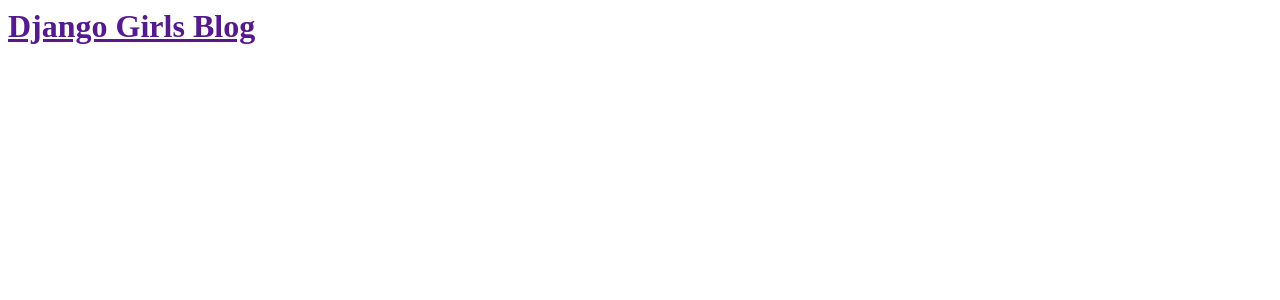
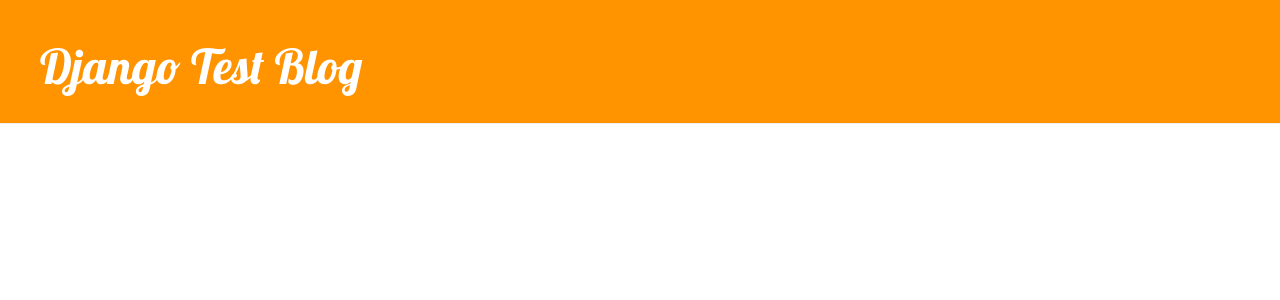
Before and after one commit to kangheeyong/TEST-django, a Django app: page / in a window 1280 px wide. Shown: the top 300 px of the page. Run offline with Django 3.2, Linux system fonts and the light colour scheme; data that the repository does not hold is empty; some libraries are stand-ins or nearby versions.

Commit message:
add template to display posts

```diff
--- /dev/null
+++ b/mysite/blog/static/css/blog.css
@@ -0,0 +1,21 @@
+.page-header h1, .page-header h1 a, .page-header h1 a:visited, .page-header h1 a:active {
+    color: #ffffff;
+    font-size: 36pt;
+    text-decoration: none;
+}
+
+h1, h2, h3, h4, h1 a {
+    color: #000000;
+    font-family: 'Lobster';
+}
+
+
+.page-header {
+    background-color: #ff9400;
+    margin-top: 0;
+    padding: 20px 20px 20px 40px;
+}
+
+.post {
+    margin-bottom: 70px;
+}
--- a/mysite/blog/templates/blog1/post_list.html
+++ b/mysite/blog/templates/blog1/post_list.html
@@ -1,18 +1,31 @@
-
+{% load static %}
 <html>
     <head>
-        <title>Django Girls blog</title>
+        <title>Django Test blog</title>
+        <link href="//fonts.googleapis.com/css?family=Lobster&subset=latin,latin-ext" rel="stylesheet" type="text/css">
+        <link rel="stylesheet" href="//maxcdn.bootstrapcdn.com/bootstrap/3.2.0/css/bootstrap.min.css">
+        <link rel="stylesheet" href="//maxcdn.bootstrapcdn.com/bootstrap/3.2.0/css/bootstrap-theme.min.css">
+        <link rel="stylesheet" href="{% static 'css/blog.css' %}">
     </head>
     <body>
-        <div>
-            <h1><a href="">Django Girls Blog</a></h1>
+        <div class="page-header">
+            <h1><a href="">Django Test Blog</a></h1>
         </div>
-        {% for post in posts %}
-        <div>
-            <p>published: {{ post.published_date }}</p>
-            <h1><a href="">{{ post.title }}</a></h1>
-            <p>{{ post.text | linebreaksbr }}</p>
+
+        <div class="container">
+            <div class="row">
+                {% for post in posts %}
+                <div class="col-md-8">
+                    <div class="post">
+                        <div class="date">
+                            <p>published: {{ post.published_date }}</p>
+                        </div>
+                        <h1><a href="">{{ post.title }}</a></h1>
+                        <p>{{ post.text | linebreaksbr }}</p>
+                    </div>
+                </div>
+                {% endfor %}
+            </div>
         </div>
-        {% endfor %}
     </body>
 </html>
--- a/mysite/blog/views.py
+++ b/mysite/blog/views.py
@@ -3,5 +3,5 @@
 from .models import Post
 
 def post_list(request):
-    posts = Post.objects.filter(published_date__lte=timezone.now()).order_by('published_date')
+    posts = Post.objects.filter(published_date__lte=timezone.now()).order_by('-published_date')
     return render(request, 'blog1/post_list.html', {'posts': posts})
--- a/mysite/mysite/settings.py
+++ b/mysite/mysite/settings.py
@@ -25,7 +25,7 @@
 # SECURITY WARNING: don't run with debug turned on in production!
 DEBUG = True
 
-ALLOWED_HOSTS = []
+ALLOWED_HOSTS = ['localhost', '0.0.0.0']
 
 
 # Application definition
```
